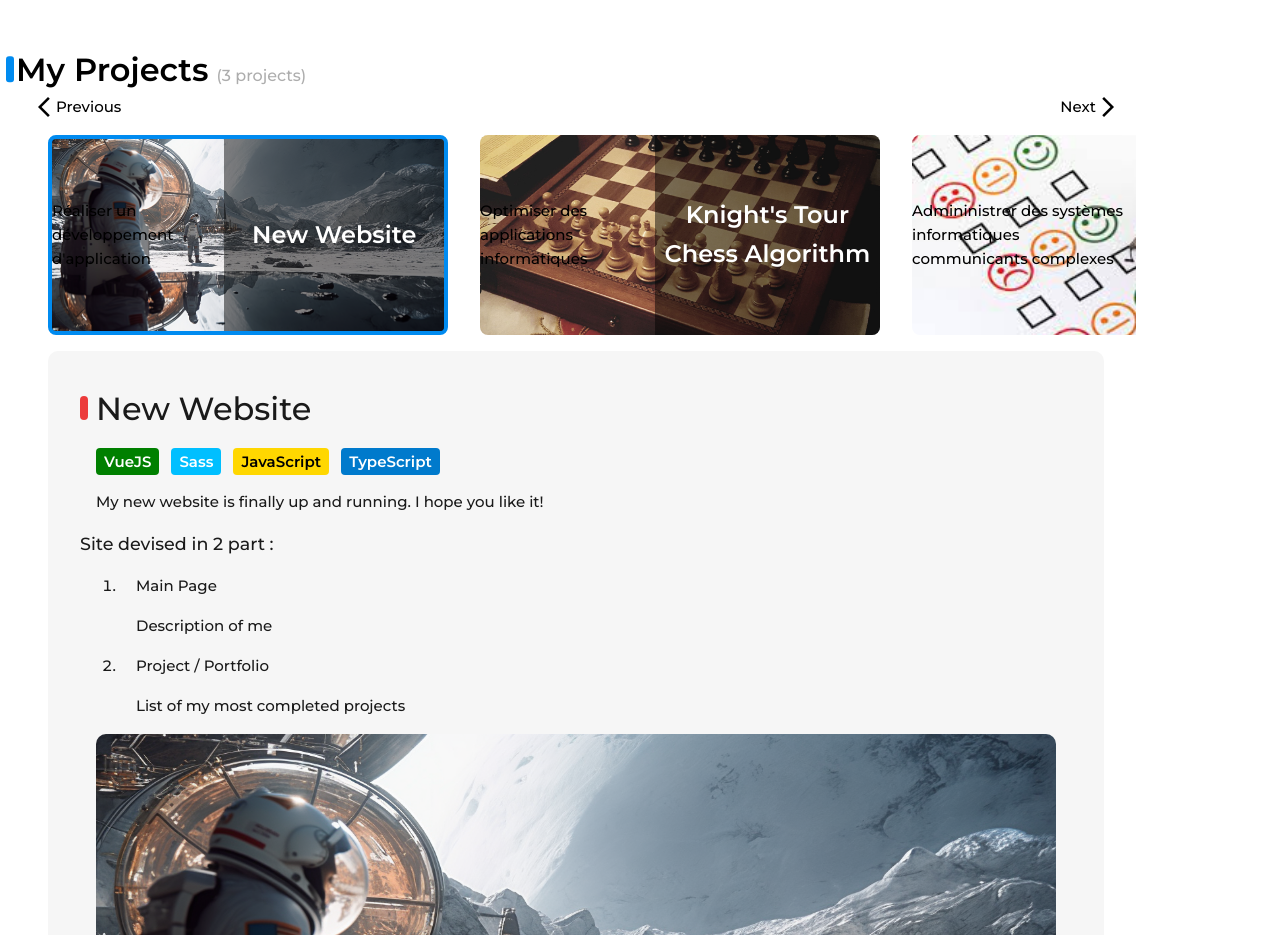
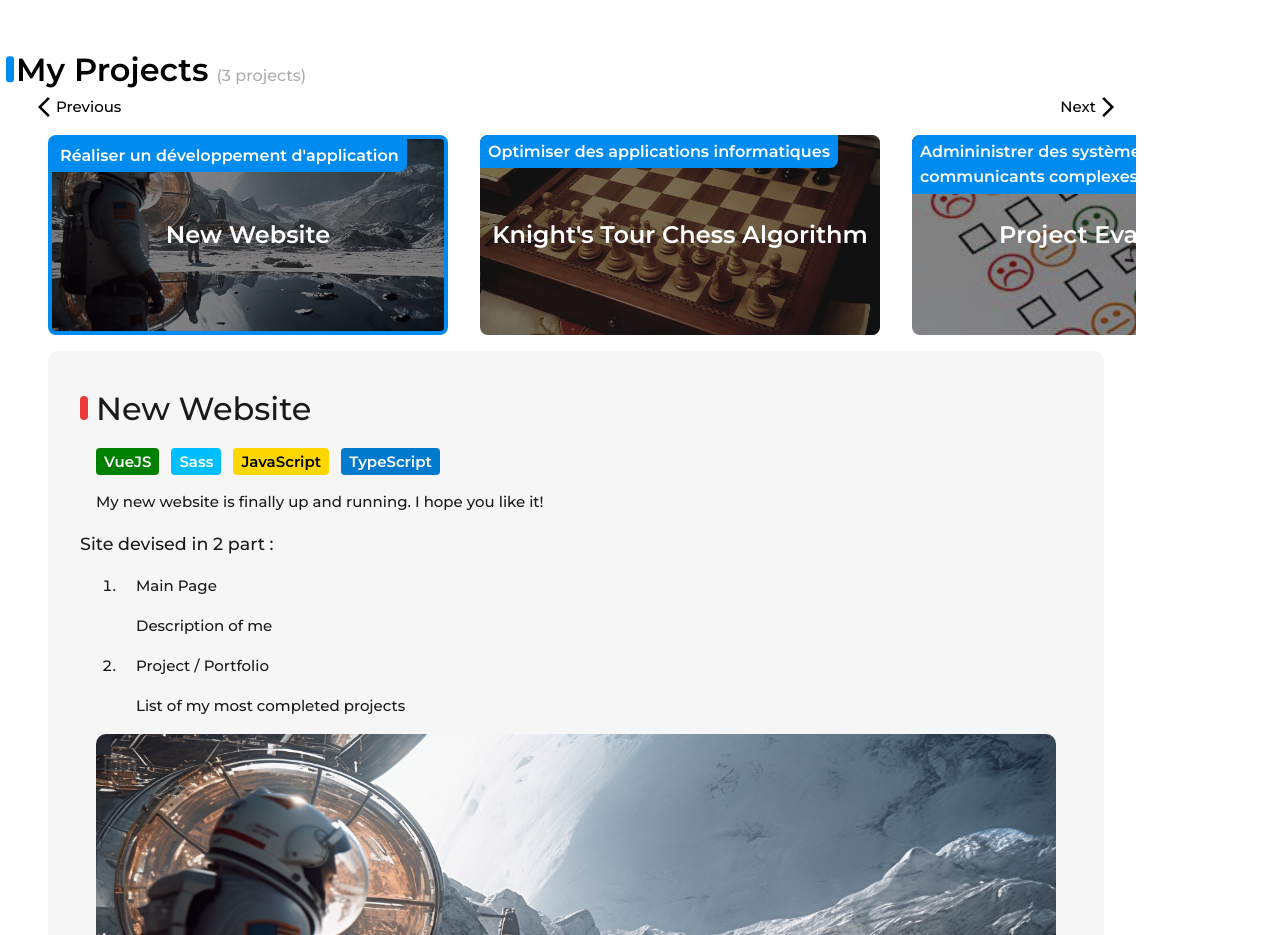
Before and after one commit to BlasterWhite/myWebSite, a Vue app: page / in a window 1280 px wide. Shown: the part 1820-2755 px from the top of the page. Built offline with nearby package versions, Linux system fonts and the light colour scheme.

Commit message:
[Project] Added MarkdownToPDF project + Button <a> + 6 Star project start

```diff
--- a/src/components/listProjects.vue
+++ b/src/components/listProjects.vue
@@ -221,6 +221,20 @@ $contaier-color: #f6f6f6;
   align-items: flex-start;
   transition: all 0.2s ease-in-out;
 
+  .tag {
+    position: absolute;
+    top: 0;
+    left: 0;
+    background-color: v.$color-blue;
+    color: white;
+    padding: 4px 8px;
+    border-radius: 0 0 8px 0;
+    font-size: 1rem;
+    font-weight: 600;
+    user-select: none;
+    z-index: 9;
+  }
+
   div {
     background-color: $contaier-color;
     height: 200px;
```
